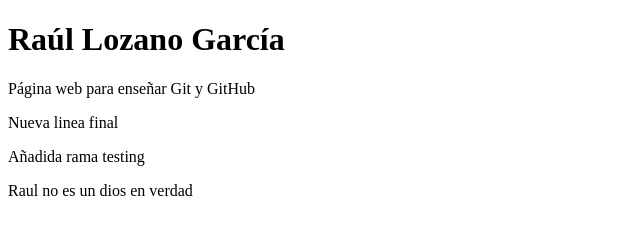
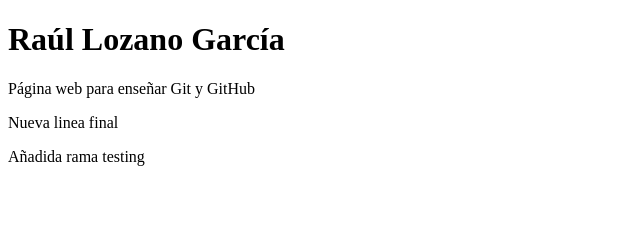
Before and after one commit to Raul-Lozano-Garcia/Prueba2, a plain HTML site: page index.html in a window 1280 px wide. Shown: the whole page, without its empty margins (0-640 px from the left). Drawn offline with Linux system fonts and the light colour scheme.

Commit message:
Update index.html

```diff
--- a/index.html
+++ b/index.html
@@ -8,6 +8,5 @@
     <p>Página web para enseñar Git y GitHub</p>
     <p>Nueva linea final</p>
     <p>Añadida rama testing</p>
-    <p>Raul no es un dios en verdad</p>
 </body>
 </html>
```
